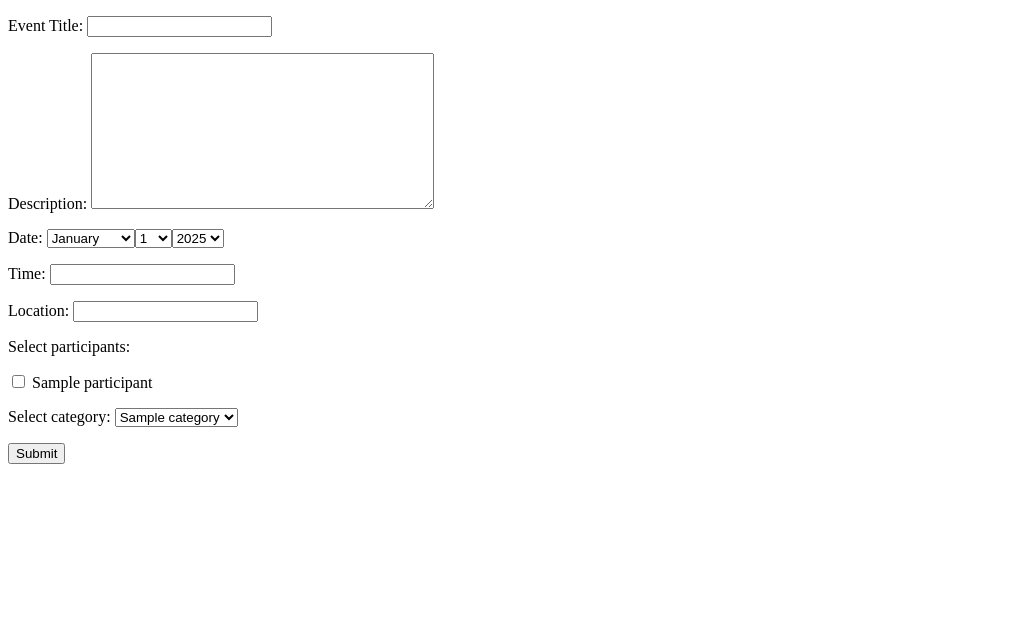
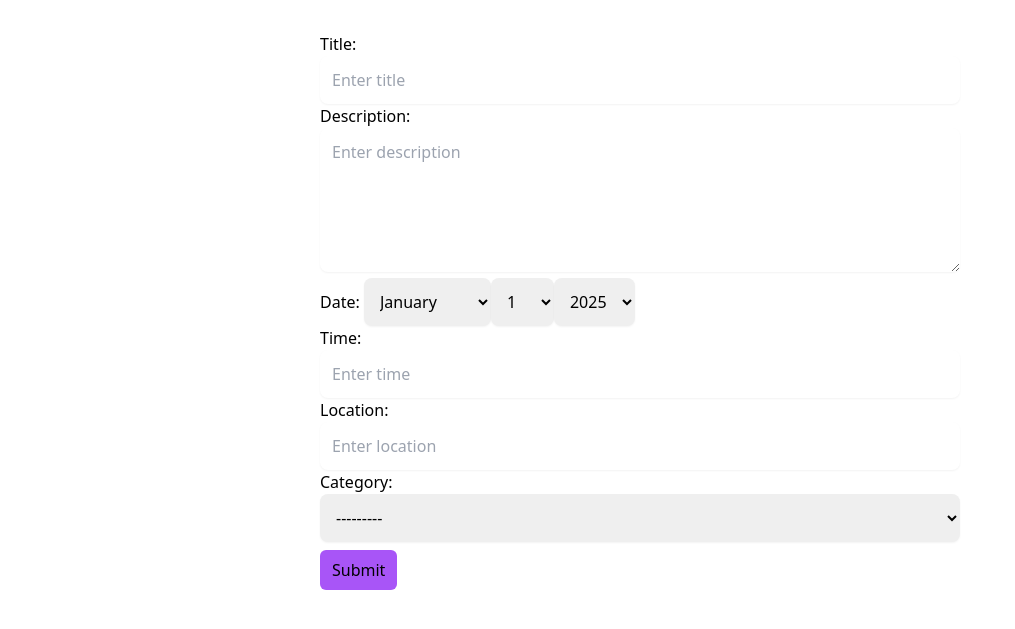
Before and after one commit to NowshinBushra/event-management, a Django app: page /events/create-event/ in a window 1280 px wide. Shown: the top 629 px of the page, without its empty margins (0-1015 px from the left). Run offline with Django 5.2, Linux system fonts and the light colour scheme; tables that the repository leaves empty hold one stand-in row (values such as "Sample post").

Commit message:
implemented ORM

```diff
--- a/events/forms.py
+++ b/events/forms.py
@@ -1,18 +1,74 @@
 from django import forms
+from events.models import Event, Participant
 
-class EventForm(forms.Form):
-    title = forms.CharField(max_length=250, label="Event Title")
-    description = forms.CharField(widget=forms.Textarea)
-    date = forms.DateField(widget=forms.SelectDateWidget)
-    time = forms.TimeField()
-    location = forms.CharField(max_length=250)
-    select_participants = forms.MultipleChoiceField(widget=forms.CheckboxSelectMultiple, choices=[])
-    select_category = forms.ChoiceField(widget=forms.Select, choices=[])
 
-    def __init__(self, *args, **kwargs):
-        print(args, kwargs)
-        participants = kwargs.pop("participants", [])
-        categories = kwargs.pop("categories", [])
-        super().__init__(*args, **kwargs)
-        self.fields['select_participants'].choices=[(p.id, p.name) for p in participants]
-        self.fields['select_category'].choices=[(c.id, c.name) for c in categories]
+# class EventForm(forms.Form):
+#     name = forms.CharField(max_length=250, label="Event Title")
+#     description = forms.CharField(widget=forms.Textarea)
+#     date = forms.DateField(widget=forms.SelectDateWidget)
+#     time = forms.TimeField()
+#     location = forms.CharField(max_length=250)
+#     select_participants = forms.MultipleChoiceField(widget=forms.CheckboxSelectMultiple, choices=[])
+#     select_category = forms.ChoiceField(widget=forms.Select, choices=[])
+
+#     def __init__(self, *args, **kwargs):
+#         print(args, kwargs)
+#         participants = kwargs.pop("participants", [])
+#         categories = kwargs.pop("categories", [])
+#         super().__init__(*args, **kwargs)
+#         self.fields['select_participants'].choices=[(p.id, p.name) for p in participants]
+#         self.fields['select_category'].choices=[(c.id, c.name) for c in categories]
+
+
+class StyledFormMixin:
+    """ Mixing to apply style to form field"""
+
+    def __init__(self, *arg, **kwarg):
+        super().__init__(*arg, **kwarg)
+        self.apply_styled_widgets()
+
+    default_classes = "border-2 border-gray-300 w-full p-3 rounded-lg shadow-sm focus:outline-none focus:border-rose-500 focus:ring-rose-500"
+
+    def apply_styled_widgets(self):
+        for field_name, field in self.fields.items():
+            if isinstance(field.widget, forms.TextInput):
+                field.widget.attrs.update({
+                    'class': self.default_classes,
+                    'placeholder': f"Enter {field.label.lower()}"
+                })
+            elif isinstance(field.widget, forms.Textarea):
+                field.widget.attrs.update({
+                    'class': f"{self.default_classes} resize-none",
+                    'placeholder':  f"Enter {field.label.lower()}",
+                    'rows': 5
+                })
+            elif isinstance(field.widget, forms.SelectDateWidget):
+                # print("Inside Date")
+                field.widget.attrs.update({
+                    "class": "border-2 border-gray-300 p-3 rounded-lg shadow-sm focus:outline-none focus:border-rose-500 focus:ring-rose-500"
+                })
+            elif isinstance(field.widget, forms.TimeInput):
+                # print("Inside Date")
+                field.widget.attrs.update({
+                    "class": "border-2 border-gray-300 p-3 rounded-lg shadow-sm focus:outline-none focus:border-rose-500 focus:ring-rose-500"
+                })
+            elif isinstance(field.widget, forms.Select):
+                # print("Inside checkbox")
+                field.widget.attrs.update({
+                    'class': f"{self.default_classes} space-y-2 text-green",
+                    'placeholder':  f"Select {field.label.lower()}",
+                })
+            else:
+                # print("Inside else")
+                field.widget.attrs.update({
+                    'class': self.default_classes
+                })
+
+
+class EventModelForm(StyledFormMixin, forms.ModelForm):
+    class Meta:
+        model = Event
+        # fields = '__aLL__'
+        fields = ['title', 'description', 'date', 'time', 'location', 'category']
+
+        widgets = {'date' : forms.SelectDateWidget, 'category': forms.Select}
--- a/events/models.py
+++ b/events/models.py
@@ -9,15 +9,15 @@
         return self.name
 
 class Event(models.Model):
-    name = models.CharField(max_length=250)
+    title = models.CharField(max_length=250)
     description = models.TextField()
     date = models.DateField()
-    time = models.TimeField(auto_now_add=True)
+    time = models.TimeField()
     location = models.CharField(max_length=250)
     category = models.ForeignKey(Category, on_delete=models.CASCADE, related_name="events")
 
     def __str__(self):
-        return self.name
+        return self.title
 
 class Participant(models.Model):
     name = models.CharField(max_length=255)
--- a/events/templates/event_form.html
+++ b/events/templates/event_form.html
@@ -1,15 +1,29 @@
+{% load static %}
 <!DOCTYPE html>
 <html lang="en">
 <head>
     <meta charset="UTF-8">
     <meta name="viewport" content="width=device-width, initial-scale=1.0">
     <title>Document</title>
+    <link rel="stylesheet" href="{% static 'css/output.css' %}">
 </head>
 <body>
+    <div class="w-1/2 mx-auto mt-8">
+    <div>
+        {% if message %}
+            <p>{{message}}</p>
+        {% endif %}
+        {% comment %} {% if messages %}
+            {% for message in messages %}
+                <div class="px-2 py-1 {% if message.tags == 'success' %}bg-green-500{% endif %} ">{{message}}</div>
+            {% endfor %}
+        {% endif %} {% endcomment %}
+    </div>
+
     <form action="" method="POST">
         {% csrf_token %}
         {{ form.as_p }}
-        <button type="submit">Submit</button>
+        <button type="submit" class="mb-5 bg-purple-500 px-3 py-2 mt-2 rounded-md">Submit</button>
     </form>
 </body>
 </html>
--- a/events/urls.py
+++ b/events/urls.py
@@ -1,7 +1,8 @@
 from django.urls import path
-from events.views import organizer_dashboard, create_event
+from events.views import organizer_dashboard, create_event, view_events
 
 urlpatterns = [
     path('organizer-dashboard/', organizer_dashboard),
     path('create-event/', create_event),
+    path('view-events/', view_events),
 ]
--- a/events/views.py
+++ b/events/views.py
@@ -1,7 +1,8 @@
 from django.shortcuts import render
+from django.utils.timezone import now
 from django.http import HttpResponse
-from events.forms import EventForm
-from events.models import Participant, Category
+from events.forms import EventModelForm
+from events.models import Event, Participant, Category
 
 # Create your views here.
 
@@ -16,11 +17,32 @@
 
 
 def create_event(request):
-    participants = Participant.objects.all()
-    categories = Category.objects.all()
-    form = EventForm(participants = participants, categories = categories)
+    # participants = Participant.objects.all()
+    # categories = Category.objects.all()
+    # form = EventModelForm(participants = participants, categories = categories)
+    form = EventModelForm()
 
     if request.method == "POST":
-        form = EventForm(request.POST, participants = participants, categories = categories)
+        form = EventModelForm(request.POST)
+        if form.is_valid():
+            form.save()
+
+            return render(request, "event_form.html", {"form": form, "message": "Event added successfully"})
+
     context = {"form": form}
     return render(request, "event_form.html", context)
+
+
+
+def view_events(request):
+    today = now().date()
+    all_events = Event.objects.all()
+    todays_event = Event.objects.filter(date=today)
+    upcoming_event = Event.objects.filter(date__gte=today)
+    past_event = Event.objects.filter(date__lt=today)
+    return render(request, "show_events.html", {
+        "all_events": all_events,
+        "todays_event": todays_event,
+        "upcoming_event": upcoming_event,
+        "past_event": past_event,
+        })
--- a/static/css/output.css
+++ b/static/css/output.css
@@ -666,6 +666,10 @@
   margin-bottom: 1rem;
 }
 
+.mb-5 {
+  margin-bottom: 1.25rem;
+}
+
 .mb-8 {
   margin-bottom: 2rem;
 }
@@ -682,12 +686,12 @@
   margin-top: 0.5rem;
 }
 
-.ml-4 {
-  margin-left: 1rem;
+.mt-4 {
+  margin-top: 1rem;
 }
 
-.mt-4 {
-  margin-top: 1rem;
+.mt-8 {
+  margin-top: 2rem;
 }
 
 .block {
@@ -748,6 +752,10 @@
   height: 2rem;
 }
 
+.w-1\/2 {
+  width: 50%;
+}
+
 .w-10 {
   width: 2.5rem;
 }
@@ -972,9 +981,9 @@
   background-color: rgb(234 179 8 / var(--tw-bg-opacity, 1));
 }
 
-.object-cover {
-  -o-object-fit: cover;
-     object-fit: cover;
+.bg-purple-500 {
+  --tw-bg-opacity: 1;
+  background-color: rgb(168 85 247 / var(--tw-bg-opacity, 1));
 }
 
 .p-1 {
@@ -1170,15 +1179,15 @@
   box-shadow: var(--tw-ring-offset-shadow, 0 0 #0000), var(--tw-ring-shadow, 0 0 #0000), var(--tw-shadow);
 }
 
+.shadow-md {
+  --tw-shadow: 0 4px 6px -1px rgb(0 0 0 / 0.1), 0 2px 4px -2px rgb(0 0 0 / 0.1);
+  --tw-shadow-colored: 0 4px 6px -1px var(--tw-shadow-color), 0 2px 4px -2px var(--tw-shadow-color);
+  box-shadow: var(--tw-ring-offset-shadow, 0 0 #0000), var(--tw-ring-shadow, 0 0 #0000), var(--tw-shadow);
+}
+
 .shadow-sm {
   --tw-shadow: 0 1px 2px 0 rgb(0 0 0 / 0.05);
   --tw-shadow-colored: 0 1px 2px 0 var(--tw-shadow-color);
-  box-shadow: var(--tw-ring-offset-shadow, 0 0 #0000), var(--tw-ring-shadow, 0 0 #0000), var(--tw-shadow);
-}
-
-.shadow-md {
-  --tw-shadow: 0 4px 6px -1px rgb(0 0 0 / 0.1), 0 2px 4px -2px rgb(0 0 0 / 0.1);
-  --tw-shadow-colored: 0 4px 6px -1px var(--tw-shadow-color), 0 2px 4px -2px var(--tw-shadow-color);
   box-shadow: var(--tw-ring-offset-shadow, 0 0 #0000), var(--tw-ring-shadow, 0 0 #0000), var(--tw-shadow);
 }
 
```
Also changed, not shown: other parts of static/css/output.css (+22 -39 lines), events/templates/show_events.html (added, +47 -0 lines), events/migrations/0004_rename_name_event_title_alter_event_time.py (added).
